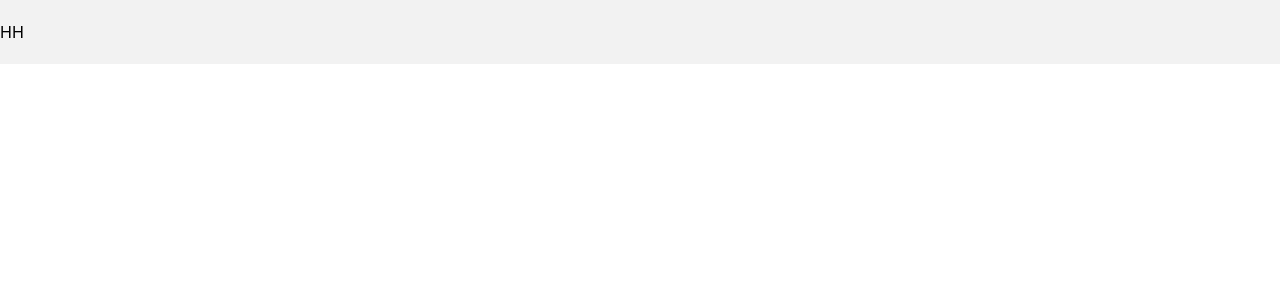
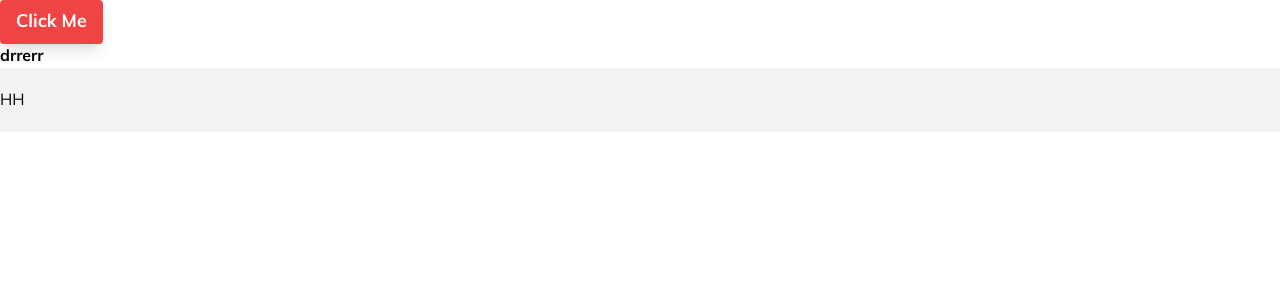
Before and after one commit to ajsalkt3399/hexnode_clone, a React (Create React App) app: page / in a window 1280 px wide. Shown: the top 300 px of the page. Built offline with nearby package versions, Linux system fonts and the light colour scheme.

Commit message:
components on progress

```diff
--- a/src/App.css
+++ b/src/App.css
@@ -1,75 +1,47 @@
-.App {
-  text-align: center;
+* {
+  margin: 0;
+  padding: 0;
+  box-sizing: border-box;
 }
 
-.App-logo {
-  height: 40vmin;
-  pointer-events: none;
+img{
+  display: block;
+  width: 100%;
 }
 
-@media (prefers-reduced-motion: no-preference) {
-  .App-logo {
-    animation: App-logo-spin infinite 20s linear;
-  }
+@font-face {
+  font-family: 'mulishbold';
+  src: url('../public/fonts/mulish-bold-webfont.woff2') format('woff2'),
+       url('../public/fonts/mulish-bold-webfont.woff') format('woff');
+  font-weight: normal;
+  font-style: normal;
 }
 
-.App-header {
-  background-color: #282c34;
-  min-height: 100vh;
-  display: flex;
-  flex-direction: column;
-  align-items: center;
-  justify-content: center;
-  font-size: calc(10px + 2vmin);
-  color: white;
+@font-face {
+  font-family: 'mulishregular';
+  src: url('../public/fonts/mulish-regular-webfont.woff2') format('woff2'),
+       url('../public/fonts/mulish-regular-webfont.woff') format('woff');
+  font-weight: normal;
+  font-style: normal;
 }
 
-.App-link {
-  color: #61dafb;
-}
-
-@keyframes App-logo-spin {
-  from {
-    transform: rotate(0deg);
-  }
-  to {
-    transform: rotate(360deg);
-  }
+@font-face {
+  font-family: 'mulishsemibold';
+  src: url('../public/fonts/mulish-semibold-webfont.woff2') format('woff2'),
+       url('../public/fonts/mulish-semibold-webfont.woff') format('woff');
+  font-weight: normal;
+  font-style: normal;
 }
 
 
 
-
-
-@font-face {
-  font-family: 'mulishbold';
-  src: url('mulish-bold-webfont.woff2') format('woff2'),
-       url('mulish-bold-webfont.woff') format('woff');
-  font-weight: normal;
-  font-style: normal;
-
+.mulishbold{
+  font-family: "mulishbold" ;
 }
 
-
-
-
-@font-face {
-  font-family: 'mulishregular';
-  src: url('mulish-regular-webfont.woff2') format('woff2'),
-       url('mulish-regular-webfont.woff') format('woff');
-  font-weight: normal;
-  font-style: normal;
-
+.mulishregular{
+  font-family: "mulishregular" ;
 }
-
-
-
-
-@font-face {
-  font-family: 'mulishsemibold';
-  src: url('mulish-semibold-webfont.woff2') format('woff2'),
-       url('mulish-semibold-webfont.woff') format('woff');
-  font-weight: normal;
-  font-style: normal;
-
+.mulishsemibold{
+  font-family: "mulishsemibold" ;
 }
--- a/src/App.js
+++ b/src/App.js
@@ -2,14 +2,28 @@
 import React from 'react';
 import Footer from './components/Footer/Footer';
 import Header from './components/Header/Header';
+import RedButton from './components/Buttons/RedButton';
+import './App.css';
+import './index.css';
 
 
 function App() {
+  const handleClick = () => {
+    alert('Button Clicked!');
+  };
   return (
     <div>
       <Header />
       <main>
+      <div className="App">
+      <RedButton
+        label="Click Me"
+        customStyle="text-lg shadow-lg "
+        onClick={handleClick}
+      />
 
+    </div>
+    <div className='mulishbold'>drrerr</div>
       </main>
       <Footer />
     </div>
--- /dev/null
+++ b/src/components/Buttons/RedButton.jsx
@@ -0,0 +1,16 @@
+import React from 'react';
+
+
+const RedButton = ({ label, customStyle = '', onClick }) => {
+  return (
+    <button
+      className={`bg-red-500 text-white mulishbold font-semibold py-2 px-4 rounded hover:bg-red-600 transition ${customStyle}`}
+      onClick={onClick}
+    >
+      {label}
+    </button>
+
+  );
+};
+
+export default RedButton;
--- /dev/null
+++ b/src/components/Cards/FeatureCard.jsx
@@ -0,0 +1,21 @@
+import React from 'react';
+
+function FeatureCard({ imageSrc, title, description }) {
+  return (
+    <div>
+      <div>
+        {imageSrc && (
+          <img src={imageSrc} alt={title || "Feature Image"} />
+        )}
+      </div>
+      <div>
+        {title && title}
+      </div>
+      <div>
+        {description && description}
+      </div>
+    </div>
+  );
+}
+
+export default FeatureCard;
--- /dev/null
+++ b/src/components/Cards/WhyHexCard.jsx
@@ -0,0 +1,26 @@
+import React from 'react';
+
+function WhyHexCard({ imageSrc, title, description , footerText = "Try Hexanodes on your endpoints" }) {
+  return (
+    <div>
+      <div>
+        <div>
+          {imageSrc && (
+            <img src={imageSrc} alt={title} />
+          )}
+        </div>
+        <div>
+          {title ? title : ""}
+        </div>
+      </div>
+      <div>
+        {description ? description : ""}
+      </div>
+      <div>
+        {footerText}
+      </div>
+    </div>
+  );
+}
+
+export default WhyHexCard;
--- a/src/index.css
+++ b/src/index.css
@@ -1,19 +1,45 @@
+/* src/index.css */
+
+/* Tailwind CSS Imports */
 @tailwind base;
 @tailwind components;
 @tailwind utilities;
 
+/* Custom Font Definitions */
+@font-face {
+  font-family: 'mulishbold';
+  src: url('../public/fonts/mulish-bold-webfont.woff2') format('woff2'),
+       url('../public/fonts/mulish-bold-webfont.woff') format('woff');
+  font-weight: normal;
+  font-style: normal;
+}
+
+@font-face {
+  font-family: 'mulishregular';
+  src: url('../public/fonts/mulish-regular-webfont.woff2') format('woff2'),
+       url('../public/fonts/mulish-regular-webfont.woff') format('woff');
+  font-weight: normal;
+  font-style: normal;
+}
+
+@font-face {
+  font-family: 'mulishsemibold';
+  src: url('../public/fonts/mulish-semibold-webfont.woff2') format('woff2'),
+       url('../public/fonts/mulish-semibold-webfont.woff') format('woff');
+  font-weight: normal;
+  font-style: normal;
+}
+
+/* Global Styles */
 body {
   margin: 0;
-  font-family: -apple-system, BlinkMacSystemFont, 'Segoe UI', 'Roboto', 'Oxygen',
+  font-family: 'mulishregular', -apple-system, BlinkMacSystemFont, 'Segoe UI', 'Roboto', 'Oxygen',
     'Ubuntu', 'Cantarell', 'Fira Sans', 'Droid Sans', 'Helvetica Neue',
     sans-serif;
   -webkit-font-smoothing: antialiased;
   -moz-osx-font-smoothing: grayscale;
 }
-/* src/index.css */
-
 
 code {
-  font-family: source-code-pro, Menlo, Monaco, Consolas, 'Courier New',
-    monospace;
+  font-family: source-code-pro, Menlo, Monaco, Consolas, 'Courier New', monospace;
 }
```
